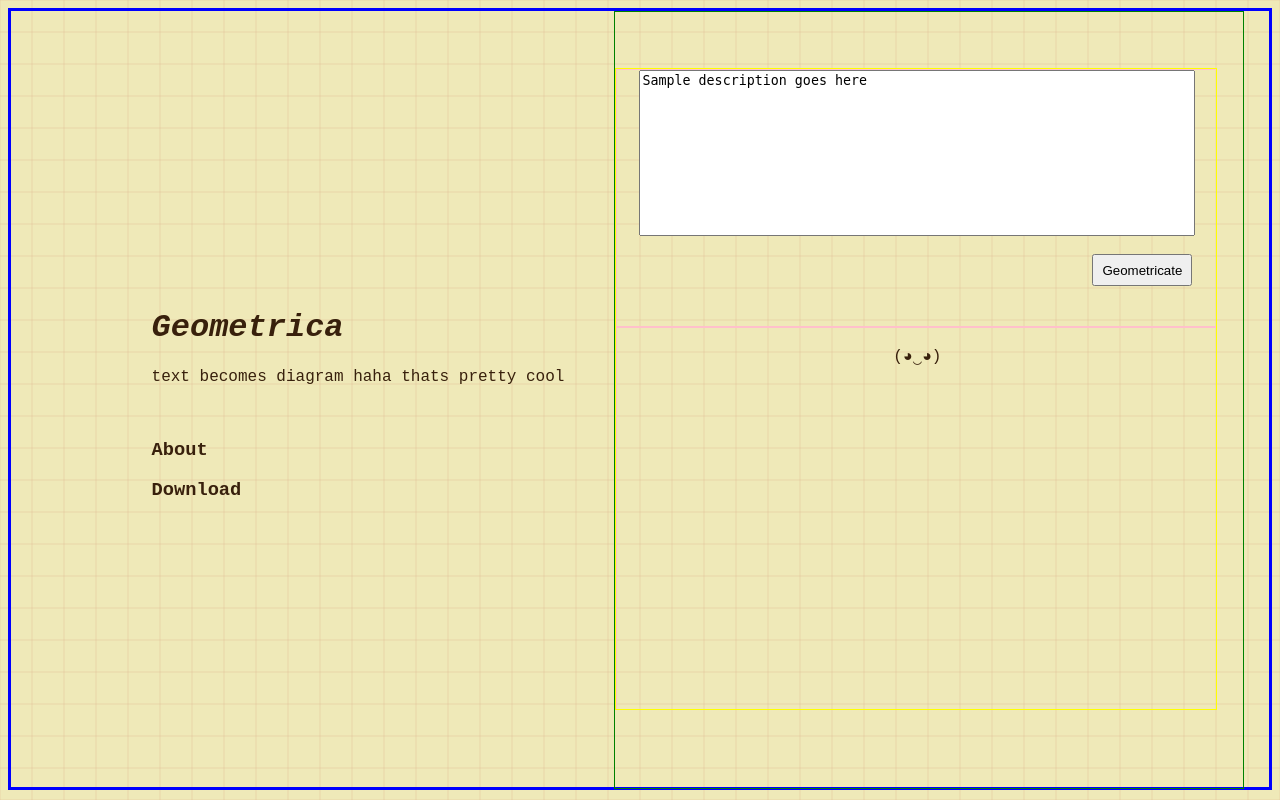
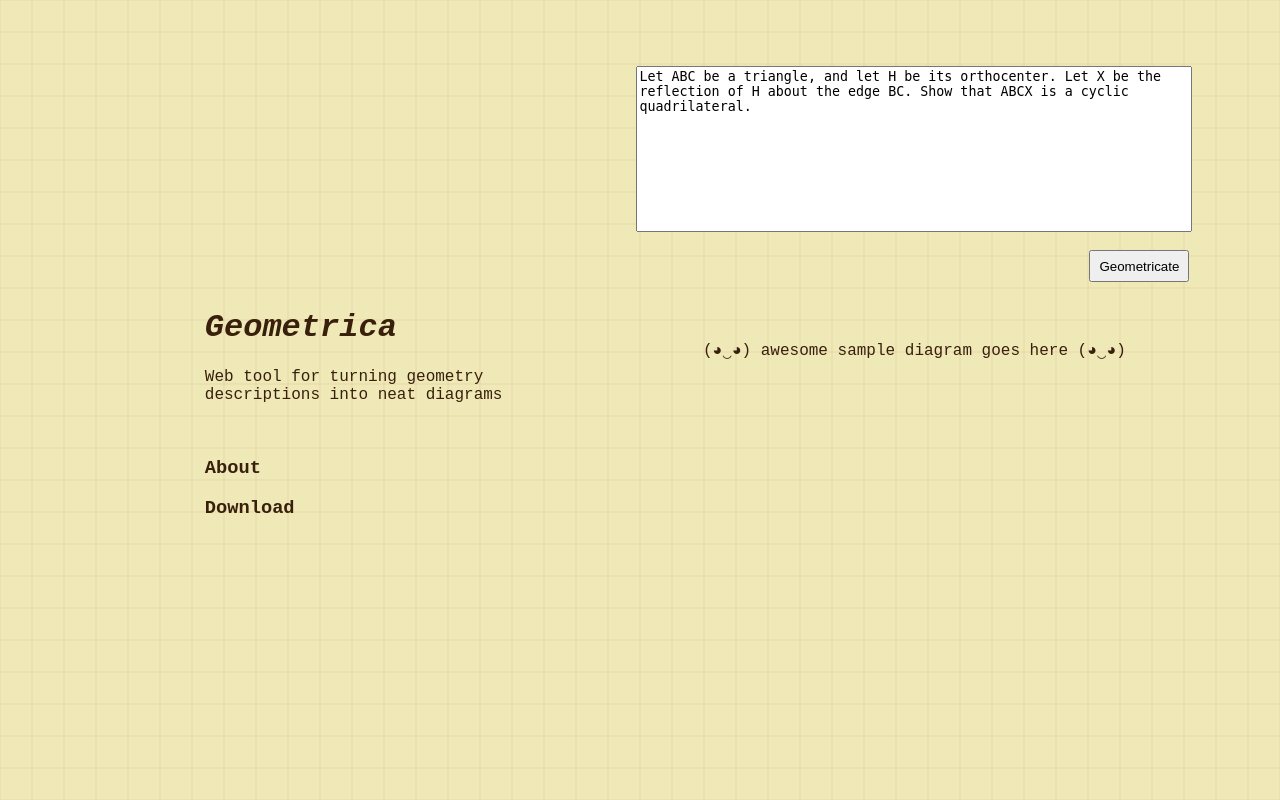
Before and after one commit to kajran/geometry-project, a FastAPI app: page / in a window 1280 px wide. Run offline with FastAPI, Linux system fonts and the light colour scheme.

Commit message:
finalized website after technical difficulties

```diff
--- a/static/styles.css
+++ b/static/styles.css
@@ -70,17 +70,20 @@
 .omegadiv {
 	height: 97vh;
 	margin: 0 auto;
-	border-style: solid;
+/*	border-style: solid;
 	border-color: blue;
+	border-width: 1px; */
 }
 
 .sidebardiv {
 	position: absolute;
 	top: 36%;
 	right: 52%;
+	left: 16%;
 	padding-right: 50px;
 /*	border-style: solid;
-	border-color: red; */
+	border-color: blue;
+	border-width: 1px; */
 }
 
 .contentparent {
@@ -89,9 +92,9 @@
 
 	position: absolute;
 	left: 48%;
-	border-style: solid;
-	border-color: green;
-	border-width: 1px;
+/*	border-style: solid;
+	border-color: blue;
+	border-width: 1px; */
 }
 
 .contentdiv {
@@ -102,9 +105,9 @@
 	overflow-y: hidden;
 
 	background-color: transparent;
-	border-style: solid;
-	border-color: yellow;
-	border-width: 1px;
+/*	border-style: solid;
+	border-color: blue;
+	border-width: 1px; */
 }
 
 .interfacediv {
@@ -116,9 +119,9 @@
 	overflow-y: hidden;
 
 
-	border-style: solid;
-	border-color: pink;
-	border-width: 1px;
+/*	border-style: solid;
+	border-color: blue;
+	border-width: 1px; */
 }
 
 .textbox {
@@ -148,9 +151,9 @@
 }
 
 .padded {
-	width: 560px;
-	padding-left: 20px;
-	padding-right: 20px;
+	width: 400px;
+	padding-left: 100px;
+	padding-right: 100px;
 }
 
 .mar {
--- a/templates/index.html
+++ b/templates/index.html
@@ -10,7 +10,7 @@
 		    <!-- Sidebar -->
 			<div class="sidebardiv">
 				<h1><a id="home_button" href="#home"><i>Geometrica</i></a></h1>
-				<p>text becomes diagram haha thats pretty cool</p>
+				<p>Web tool for turning geometry descriptions into neat diagrams</p>
 				<br />
 				<h3><a id="instructions_button" href="#instructions">About</a></h3>
 				<h3><a id="download_button" href="#downloadact">Download</a></h3>
@@ -29,17 +29,17 @@
 						{% if capitalized_text %}
 							<p id="output">{{ capitalized_text }}</p>
 						{% else %}
-							<p id="output">(◕‿◕)</p>
+							<p id="output">(◕‿◕) awesome sample diagram goes here (◕‿◕)</p>
 						{% endif %}
 					</div>
 				</div>
 				<!-- Instructions -->
 				<div id="instructions" class="contentdiv padded">
-					<p class="mar">instructions go here</p>
+					<p class="mar" style="margin-top: 32vh;">Type a description of a geometric construction, and this tool will convert it into a diagram! The description can be a formal problem statement or a loose description.</p>
 				</div>
 				<!-- Download -->
 				<div id="download" class="contentdiv padded">
-					<p class="mar">download goes here</p>
+					<p class="mar" style="margin-top: 38vh;">Download: Link.link.link</p>
 				</div>
 			</div>
 		</div>
@@ -50,7 +50,7 @@
 
 			var run_b = document.getElementById('run_button');
 			var user_in = document.getElementById('user_input');
-			user_in.value = "Sample description goes here";
+			user_in.value = "Let ABC be a triangle, and let H be its orthocenter. Let X be the reflection of H about the edge BC. Show that ABCX is a cyclic quadrilateral.";
 			var out = document.getElementById('output');
 
 			var first_click = true;
```
